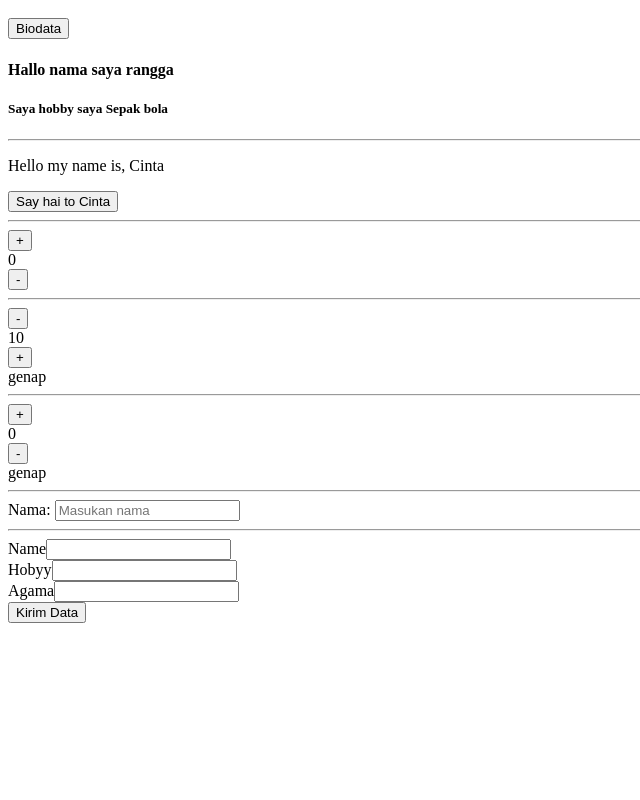
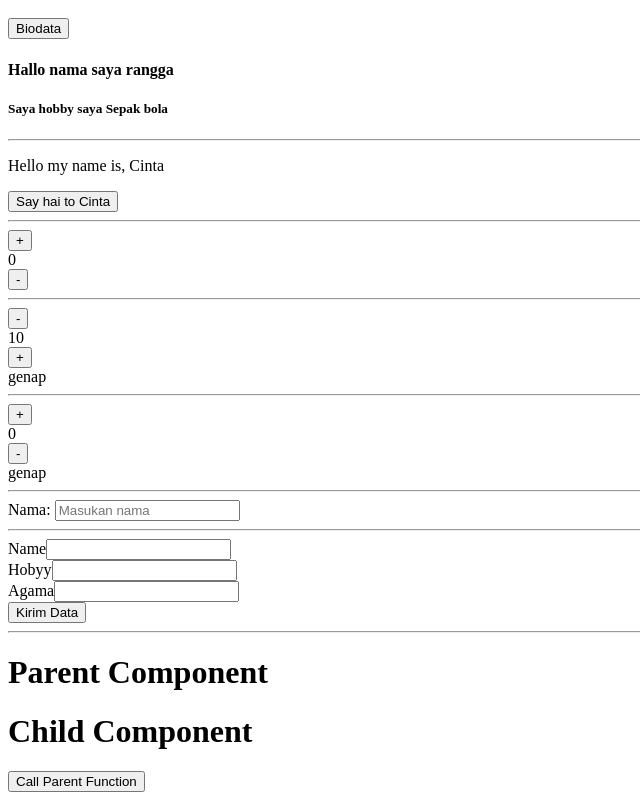
Before and after one commit to iqbalrivaldi28/Learn-React-Fundamental-1, a React (Vite) app: page / in a window 1280 px wide. Shown: the part 416-1216 px from the top of the page, without its empty margins (0-640 px from the left). Before the commit the page ends 1047 px from the top, so only its background shows below. Built offline with nearby package versions, Linux system fonts and the light colour scheme.

Commit message:
feat: update in child to parent communication

```diff
--- a/src/App.jsx
+++ b/src/App.jsx
@@ -1,3 +1,4 @@
+import CommunicationChildParent from './components/Communication-Child-Parent';
 import ConditionalRederingIfElse from './components/Conditional-Rendering-IfElse';
 import ConditionalRenderingTernaryOperator from './components/Conditional-Rendering-Ternary-Operator';
 import EventHandler from './components/Event-Hanlder';
@@ -44,6 +45,9 @@ function App() {
       <hr />
       <HandldeMultiform />
 
+      <hr />
+      <CommunicationChildParent />
+
     </>
   );
 }
--- /dev/null
+++ b/src/components/Communication-Child-Parent.jsx
@@ -0,0 +1,27 @@
+const CommunicationChildParent = () => {
+  const onCreate = () => {
+    console.log('ini Console dari Parent');
+  };
+
+  return (
+    <div>
+      <h1>Parent Component</h1>
+      <ChildComponent onCreate={onCreate} />
+    </div>
+  );
+};
+
+//? Child Component
+const ChildComponent = (props) => {
+  const { onCreate } = props;
+
+  return (
+    <div>
+      <h1>Child Component</h1>
+      <button onClick={onCreate}>Call Parent Function</button>
+    </div>
+  );
+};
+
+
+export default CommunicationChildParent;
```
